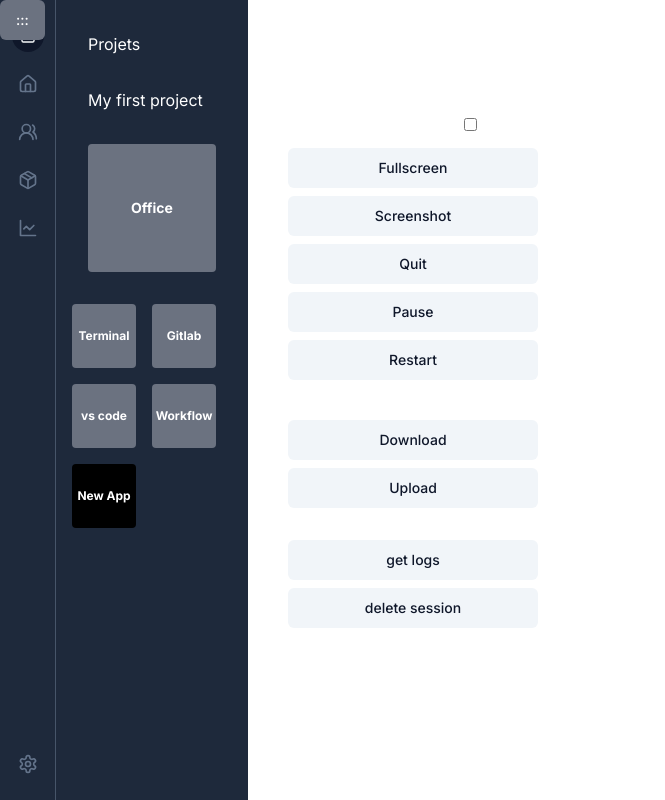
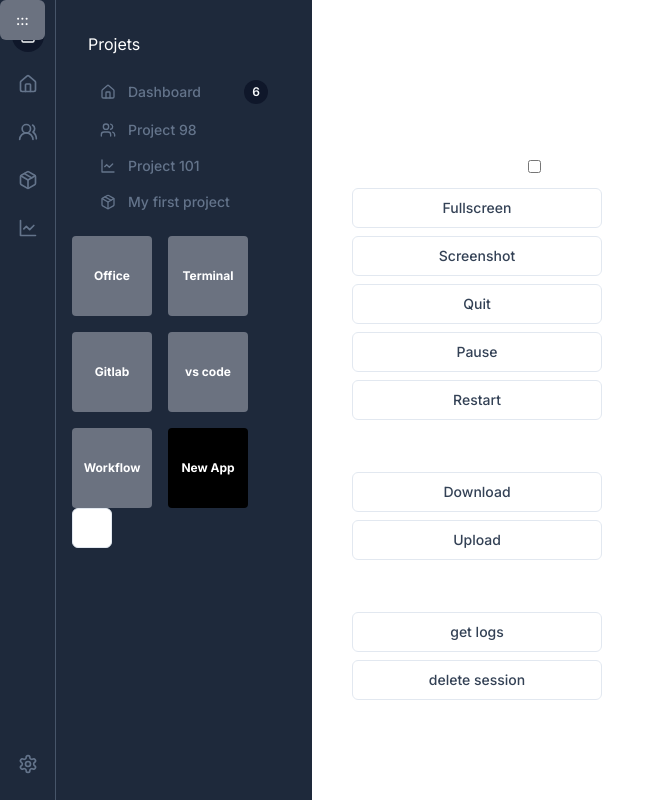
Before and after one commit to nicedexter/THREE, a Next.js app in the folder frontend/: page / in a window 1280 px wide. Shown: the whole page, without its empty margins (0-665 px from the left). Built offline with nearby package versions, Linux system fonts and the light colour scheme.

Commit message:
Next.js theme provider component

```diff
--- a/frontend/app/globals.css
+++ b/frontend/app/globals.css
@@ -82,7 +82,7 @@
 
   .sidebar-reveal {
     transform: translateX(0);
-    transition: transform 0.5s;
+    transition: transform 0.2s;
   }
 
   .iframe-overlay-button-hide {
--- a/frontend/app/layout.tsx
+++ b/frontend/app/layout.tsx
@@ -1,22 +1,34 @@
-import type { Metadata } from "next";
-import { Inter } from "next/font/google";
-import "./globals.css";
+import type { Metadata } from "next"
+import { Inter } from "next/font/google"
+import "./globals.css"
+import { ThemeProvider } from "@/components/theme-provider"
 
-const inter = Inter({ subsets: ["latin"] });
+const inter = Inter({ subsets: ["latin"] })
 
 export const metadata: Metadata = {
   title: "Create Next App",
   description: "Generated by create next app",
-};
+}
 
-export default function RootLayout({
-  children,
-}: Readonly<{
-  children: React.ReactNode;
+
+export default function RootLayout({ children }: Readonly<{
+  children: React.ReactNode
 }>) {
   return (
-    <html lang="en">
-      <body className={inter.className}>{children}</body>
-    </html>
-  );
+    <>
+      <html lang="en" suppressHydrationWarning>
+        <head />
+        <body className={inter.className} >
+          <ThemeProvider
+            attribute="class"
+            defaultTheme="system"
+            enableSystem
+            disableTransitionOnChange
+          >
+            {children}
+          </ThemeProvider>
+        </body>
+      </html>
+    </>
+  )
 }
--- a/frontend/app/page.tsx
+++ b/frontend/app/page.tsx
@@ -1,16 +1,24 @@
 
 "use client"
+
+import {
+  DropdownMenu,
+  DropdownMenuContent,
+  DropdownMenuItem,
+  DropdownMenuTrigger,
+} from "@/components/ui/dropdown-menu"
 
 import {
   Home,
   LineChart,
   Package,
   Package2,
-  Settings,
-  ShoppingCart,
-  Users2
+  Settings, Users2, Users,
+  Sun, Moon
 } from "lucide-react"
 import Link from "next/link"
+import { Badge } from "@/components/ui/badge"
+import { useTheme } from "next-themes"
 
 import { Button } from "@/components/ui/button"
 
@@ -23,8 +31,9 @@ import {
 import { useState } from "react"
 
 export default function Dashboard() {
-
+  const { setTheme } = useTheme()
   const [url, setUrl] = useState('https://localhost:6901/')
+  const [sessionName, setSessionName] = useState('Office')
   const [sidebarVisible, setSidebarVisible] = useState(true)
 
   const handleIframeClick = () => {
@@ -34,14 +43,18 @@ export default function Dashboard() {
   const handleIframUrl = (nb: number) => {
     if (nb === 1) {
       setUrl('https://localhost:6901/')
+      setSessionName('Office')
     } else if (nb === 2) {
       setUrl('https://localhost:6902')
+      setSessionName('Terminal')
     } else if (nb === 3) {
       setUrl('https://localhost:6903')
+      setSessionName('Gitlab')
     } else if (nb === 4) {
       setUrl('https://localhost:6904')
+      setSessionName('VS Code')
     }
-    setSidebarVisible(!sidebarVisible)
+    // setSidebarVisible(!sidebarVisible)
   }
 
   const handleClickWorkflow = () => {
@@ -142,16 +155,47 @@ export default function Dashboard() {
               </nav>
             </aside>
           </TooltipProvider >
-          <div className="flex flex-col sm:pl-14 w-96 ">
+          <div className="flex flex-col sm:pl-14">
             <div className="flex items-start">
-              <main className="flex-0 gap-4 p-4 bg-slate-800 min-h-screen">
+              <main className="flex-0 gap-4 p-4 bg-slate-800 min-h-screen w-64">
                 <div className='flex flex-col'>
                   <p className=" center p-4">Projets</p>
-                  <p className="center p-4">My first project</p>
+                  <div className="flex h-full max-h-screen flex-col gap-2 mb-4">
+                    <div className="flex-1">
+                      <nav className="grid items-start px-2 text-sm font-medium lg:px-4">
+                        <Link href="#"
+                          className="flex items-center gap-3 rounded-lg px-3 py-2 text-muted-foreground transition-all hover:text-primary">
+                          <Home className="h-4 w-4" />
+                          Dashboard
+                          <Badge className="ml-auto flex h-6 w-6 shrink-0 items-center justify-center rounded-full">
+                            6
+                          </Badge>
+                        </Link>
+
+                        <Link href="#"
+                          className="flex items-center gap-3 rounded-lg px-3 py-2 text-muted-foreground transition-all hover:text-primary">
+                          <Users className="h-4 w-4" />
+                          Project 98
+                        </Link>
+                        <Link href="#"
+                          className="flex items-center gap-3 rounded-lg px-3 py-2 text-muted-foreground transition-all hover:text-primary">
+                          <LineChart className="h-4 w-4" />
+                          Project 101
+                        </Link>
+                        <Link href="#"
+                          className="flex items-center gap-3 rounded-lg px-3 py-2 text-muted-foreground transition-all hover:text-primary">
+                          <Package className="h-4 w-4" />
+                          My first project{" "}
+                        </Link>
+                      </nav>
+                    </div>
+                  </div>
+
+
                   <div className="flex flex-wrap gap-4">
                     <Button variant="secondary"
-                      className="m-4 bg-gray-500 hover:bg-gray-700 text-white font-bold py-2 px-4 rounded"
-                      style={{ width: 128, height: 128 }}
+                      className="text-xs bg-gray-500 hover:bg-gray-700 text-white font-bold py-2 px-4 rounded"
+                      style={{ width: 80, height: 80 }}
                       onClick={() => handleIframUrl(1)}
 
                     >
@@ -159,81 +203,114 @@ export default function Dashboard() {
                     </Button>
                     <Button variant="secondary"
                       className="text-xs bg-gray-500 hover:bg-gray-700 text-white font-bold py-2 px-4 rounded"
-                      style={{ width: 64, height: 64 }}
+                      style={{ width: 80, height: 80 }}
                       onClick={() => handleIframUrl(2)}
                     >
                       Terminal
                     </Button>
                     <Button variant="secondary"
                       className="text-xs bg-gray-500 hover:bg-gray-700 text-white font-bold py-2 px-4 rounded"
-                      style={{ width: 64, height: 64 }}
+                      style={{ width: 80, height: 80 }}
                       onClick={() => handleIframUrl(3)}
                     >
                       Gitlab
                     </Button>
                     <Button variant="secondary"
                       className="text-xs bg-gray-500 hover:bg-gray-700 text-white font-bold py-2 px-4 rounded"
-                      style={{ width: 64, height: 64 }}
+                      style={{ width: 80, height: 80 }}
                       onClick={() => handleIframUrl(4)}
                     >
                       vs code
                     </Button>
                     <Button variant="secondary"
                       className="text-xs bg-gray-500 hover:bg-gray-700 text-white font-bold py-2 px-4 rounded"
-                      style={{ width: 64, height: 64 }}
+                      style={{ width: 80, height: 80 }}
                       onClick={handleClickWorkflow}
                     >
                       Workflow
                     </Button>
                     <Button variant="secondary"
                       className="text-xs bg-black hover:bg-gray-700 text-white font-bold py-2 px-4 rounded"
-                      style={{ width: 64, height: 64 }}
+                      style={{ width: 80, height: 80 }}
                     >
                       New App
                     </Button>
                   </div>
                 </div>
+                <div>
+
+
+<DropdownMenu>
+      <DropdownMenuTrigger asChild>
+        <Button variant="outline" size="icon">
+          <Sun className="h-[1.2rem] w-[1.2rem] rotate-0 scale-100 transition-all dark:-rotate-90 dark:scale-0" />
+          <Moon className="absolute h-[1.2rem] w-[1.2rem] rotate-90 scale-0 transition-all dark:rotate-0 dark:scale-100" />
+          <span className="sr-only">Toggle theme</span>
+        </Button>
+      </DropdownMenuTrigger>
+      <DropdownMenuContent align="end">
+        <DropdownMenuItem onClick={() => setTheme("light")}>
+          Light
+        </DropdownMenuItem>
+        <DropdownMenuItem onClick={() => setTheme("dark")}>
+          Dark
+        </DropdownMenuItem>
+        <DropdownMenuItem onClick={() => setTheme("system")}>
+          System
+        </DropdownMenuItem>
+      </DropdownMenuContent>
+    </DropdownMenu>
+                </div>
               </main>
-              <main className=" backdrop-blur-sm bg-white/30 flex min-h-[calc(100vh_-_theme(spacing.16))] flex-1 flex-col gap-4 bg-muted/40 p-4 md:gap-8 md:p-10">
-                <div className="mx-auto grid w-full max-w-6xl gap-2">
-                  <h1 className="text-3xl font-semibold">Office</h1>
+              <main className="backdrop-blur-sm bg-white/30 flex min-h-[calc(100vh_-_theme(spacing.16))] h-full flex-1 flex-col gap-4 bg-muted/40 p-4 md:gap-8 md:p-10">
+                <div className="flex justify-between items-center">
+                  <h1 className="text-3xl font-semibold">{sessionName}</h1>
+                  <Button variant="ghost"
+                    className=" text-white text-xl"
+                    style={{ width: 80, height: 80 }}
+                    onClick={() => setSidebarVisible(false)}
+                  >
+                    X
+                  </Button>
                 </div>
                 <div className="mx-auto grid w-full max-w-6xl items-start gap-6 md:grid-cols-[180px_1fr] lg:grid-cols-[250px_1fr]">
                   <div className="mb-6">
                     <div className="space-y-2 flex flex-col">
                       <div className="flex items-center justify-between">
-                        <h3 className="font-semibold mb-2">Session</h3>
+                        <h3 className="font-semibold mb-1">Session</h3>
                         <label className="flex items-center space-x-2">
                           <input type="checkbox" className="form-checkbox" />
                           <span>Private</span>
                         </label>
                       </div>
                       <div className="space-y-2 flex flex-col">
-                        <Button variant="secondary">Fullscreen</Button>
-                        <Button variant="secondary">Screenshot</Button>
-                        <Button variant="secondary">Quit</Button>
-                        <Button variant="secondary">Pause</Button>
-                        <Button variant="secondary">Restart</Button>
+                        <Button variant="outline" className="text-slate-700">Fullscreen</Button>
+                        <Button variant="outline" className="text-slate-700">Screenshot</Button>
+                        <Button variant="outline" className="text-slate-700">Quit</Button>
+                        <Button variant="outline" className="text-slate-700">Pause</Button>
+                        <Button variant="outline" className="text-slate-700">Restart</Button>
                       </div>
                     </div>
-                    <div className="space-y-2 flex flex-col">
+                    <div className="space-y-2 flex flex-col  mt-4">
                       <div className="flex items-center justify-between">
-                        <h3 className="font-semibold mb-2">Data</h3>
+                        <h3 className="font-semibold mb-1">Data</h3>
                       </div>
                       <div className="space-y-2 flex flex-col">
-                        <Button variant="secondary">Download</Button>
-                        <Button variant="secondary">Upload</Button>
+                        <Button variant="outline" className="text-slate-700">Download</Button>
+                        <Button variant="outline" className="text-slate-700">Upload</Button>
                       </div>
                     </div>
-                    <div className="mb-6">
-                      <h3 className="font-semibold mb-2">Container</h3>
-                      <div className="space-y-2 flex flex-col">
-                        <Button variant="secondary">get logs</Button>
-                        <Button variant="secondary">delete session</Button>
+                    <div className="space-y-2 flex flex-col mt-4">
+                      <div className="flex items-center justify-between">
+                        <h3 className="font-semibold mb-1">Container</h3>
+                      </div>
+                      <div className="space-y-2 flex flex-col ">
+                        <Button variant="outline" className="text-slate-700">get logs</Button>
+                        <Button variant="outline" className="text-slate-700">delete session</Button>
                       </div>
                     </div>
                     <div>
-                      <h3 className="font-semibold mb-2">Resources</h3>
+                      <h3 className="font-semibold mb-1 mt-4">Resources</h3>
                       <p>1 gb, 32 Ram</p>
                       <p>running since 5 h</p>
                     </div>
--- /dev/null
+++ b/frontend/components/theme-provider.tsx
@@ -0,0 +1,9 @@
+"use client"
+
+import * as React from "react"
+import { ThemeProvider as NextThemesProvider } from "next-themes"
+import { type ThemeProviderProps } from "next-themes/dist/types"
+
+export function ThemeProvider({ children, ...props }: ThemeProviderProps) {
+  return <NextThemesProvider {...props}>{children}</NextThemesProvider>
+}
--- a/frontend/package.json
+++ b/frontend/package.json
@@ -22,6 +22,7 @@
     "clsx": "^2.1.1",
     "lucide-react": "^0.378.0",
     "next": "14.2.3",
+    "next-themes": "^0.3.0",
     "react": "^18",
     "react-dom": "^18",
     "tailwind-merge": "^2.3.0",
```
Also changed, not shown: 1 other file (tests, documents, lock files or other folders).
